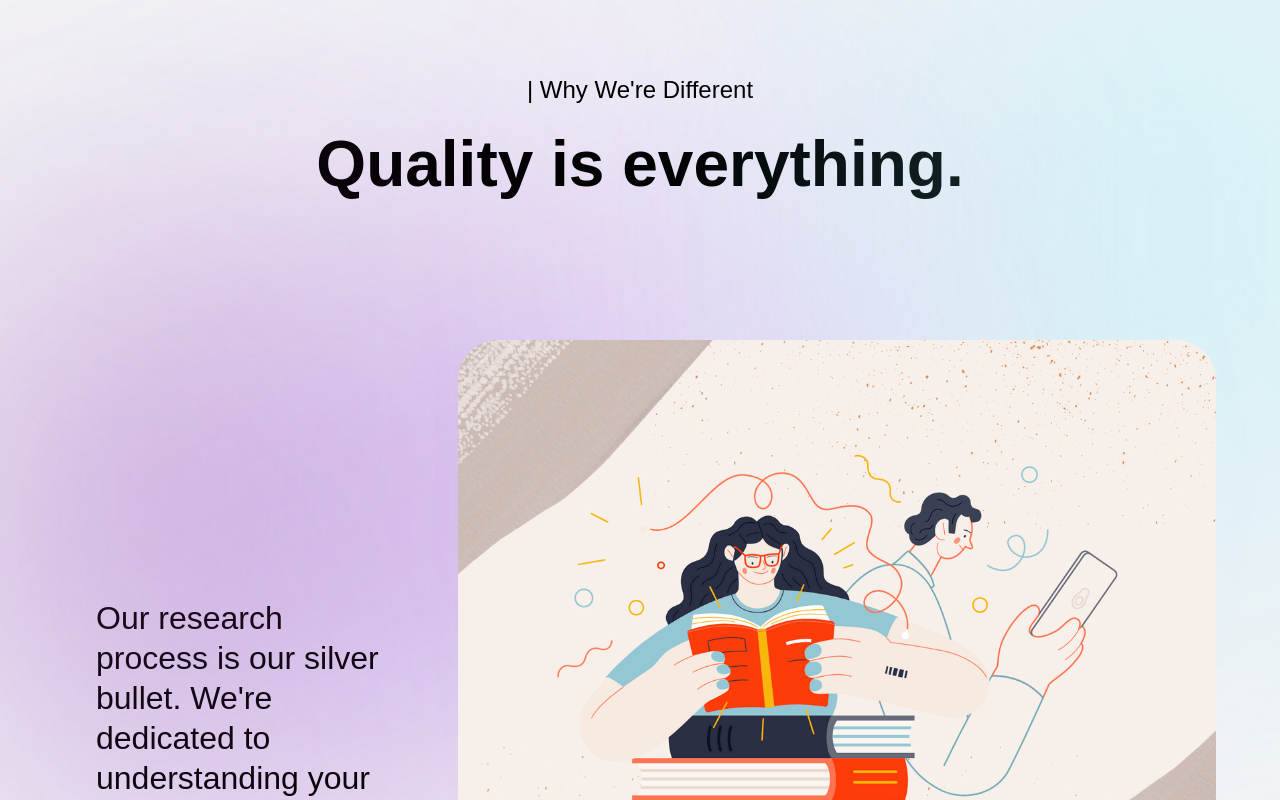
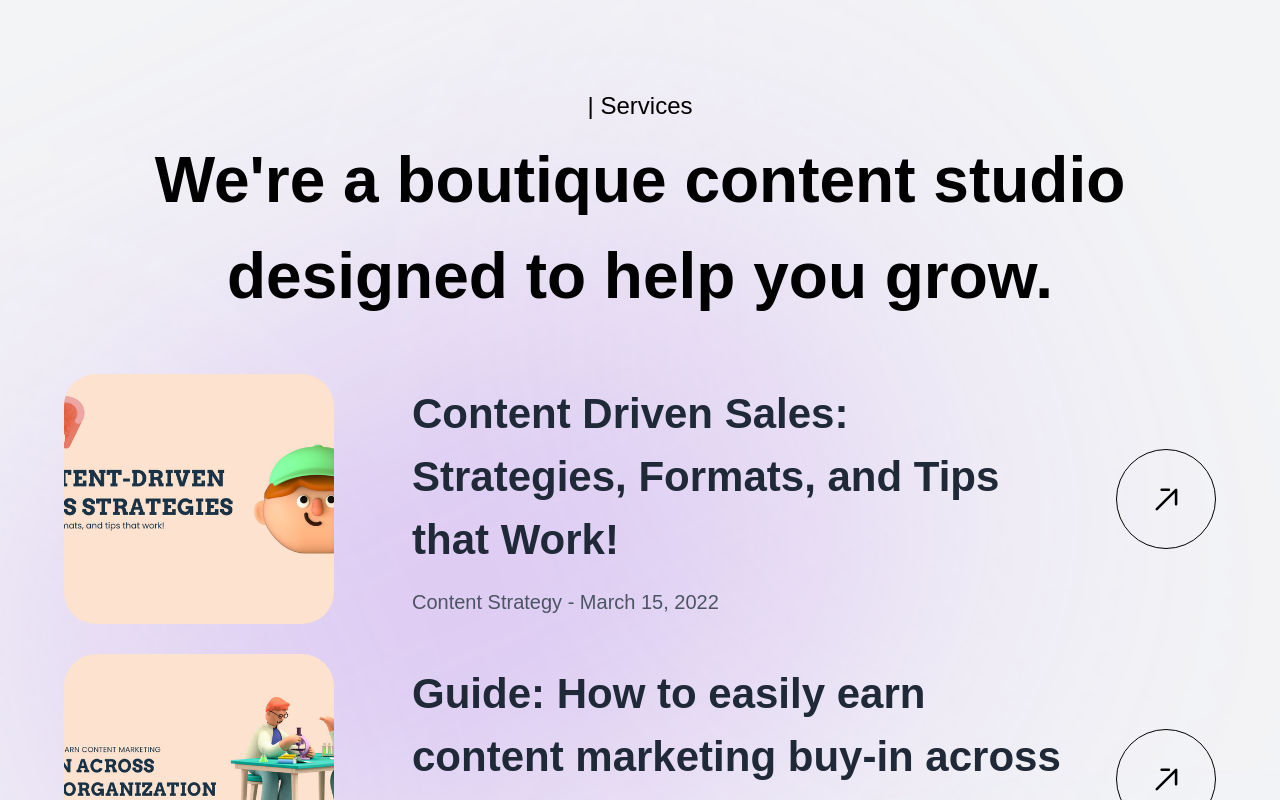
Before and after one commit to Tandid/YutaMedia_LandingPage, a Next.js app: page / in a window 1280 px wide. Shown: the part 940-1740 px from the top of the page. Built offline with nearby package versions, Linux system fonts and the light colour scheme; a web font is replaced by a local one.

Commit message:
Created Services Section

```diff
--- a/app/AppMain.tsx
+++ b/app/AppMain.tsx
@@ -8,27 +8,22 @@ import About from "../sections/About";
 import Roadmap from "../sections/Roadmap";
 import CaseStudies from "../sections/CaseStudies";
 import Main from "../sections/Main";
+import Services from "../sections/Services";
 import Banner from "../sections/Banner";
 import Articles from "../sections/Articles";
 import World from "../sections/World";
 
 const AppMain: React.FC = (): React.ReactElement => {
-  const exploreRef = useRef<HTMLDivElement | null>(null);
-
-  const onStampClicked = (): void => {
-    exploreRef.current &&
-      exploreRef.current.scrollIntoView({ behavior: "smooth" });
-  };
-
   return (
     <div className="bg-gray-100 overflow-hidden">
       <Navbar />
       {/* <Banner onStampClicked={onStampClicked} /> */}
       <Main />
       <div className="relative">
+        <Services />
         <About />
         <div className="gradient-03 z-0" />
-        <div ref={exploreRef}>
+        <div>
           <Roadmap />
         </div>
       </div>
@@ -36,11 +31,11 @@ const AppMain: React.FC = (): React.ReactElement => {
         <CaseStudies />
         <div className="gradient-03 z-0" />
       </div>
-      {/* <World />  */}
       <div className="relative">
         <Articles />
         <div className="gradient-04 z-0" />
       </div>
+      {/* <World /> */}
       <Footer />
     </div>
   );
--- /dev/null
+++ b/components/ServiceCard.tsx
@@ -0,0 +1,55 @@
+import { motion } from "framer-motion";
+import Image from "next/image";
+import { fadeIn } from "../utils/motion";
+
+interface ServiceCardProps {
+  index: number;
+  title: string;
+  subtitle: string;
+  imgUrl: string;
+}
+
+const ServiceCard: React.FC<ServiceCardProps> = (
+  props: ServiceCardProps
+): React.ReactElement => {
+  const { index, title, subtitle, imgUrl } = props;
+  return (
+    <motion.div
+      variants={fadeIn("up", "spring", index * 0.5, 1)}
+      whileHover={{
+        scale: 1.03,
+      }}
+      className="flex md:flex-row flex-col gap-4"
+    >
+      <Image
+        src={imgUrl}
+        width="0"
+        height="0"
+        alt="article"
+        className="md:w-[270px] w-full h-[250px] rounded-[32px] object-cover"
+        unoptimized
+      />
+      <div className="w-full flex justify-between items-center">
+        <div className="flex-1 md:ml-[62px] flex flex-col max-w-[650px]">
+          <h4 className="font-bold lg:text-[42px] text-[26px] text-gray-800">
+            {title}
+          </h4>
+          <p className="mt-[16px] font-normal lg:text-[20px] text-[14px] text-gray-600">
+            {subtitle}
+          </p>
+        </div>
+        <div className="lg:flex hidden items-center justify-center w-[100px] h-[100px] rounded-full bg-transparent border-[1px] border-black cursor-pointer">
+          <Image
+            src="/Arrow.svg"
+            width="0"
+            height="0"
+            alt="arrow"
+            className="w-[50%] h-[50%] object-contain"
+          />
+        </div>
+      </div>
+    </motion.div>
+  );
+};
+
+export default ServiceCard;
--- a/data/data.interface.ts
+++ b/data/data.interface.ts
@@ -17,6 +17,12 @@ export interface Article {
   subtitle: string;
 }
 
+export interface Service {
+  imgUrl: string;
+  title: string;
+  subtitle: string;
+}
+
 export interface Social {
   name: string;
   url: string;
--- a/data/data.ts
+++ b/data/data.ts
@@ -1,4 +1,4 @@
-import { Company, Roadmap, Article, Social } from "./data.interface";
+import { Company, Roadmap, Article, Social, Service } from "./data.interface";
 
 export const companies: Company[] = [
   {
@@ -89,6 +89,25 @@ export const articles: Article[] = [
   },
 ];
 
+export const services: Service[] = [
+  {
+    imgUrl: "/Article01.png",
+    title: "Content Driven Sales: Strategies, Formats, and Tips that Work!",
+    subtitle: "Content Strategy - March 15, 2022",
+  },
+  {
+    imgUrl: "/Article02.png",
+    title:
+      "Guide: How to easily earn content marketing buy-in across your organization",
+    subtitle: "Content Strategy - March 15, 2022",
+  },
+  {
+    imgUrl: "/Article03.png",
+    title: "How Yuta Media Creates Content That Matters",
+    subtitle: "Content Strategy - March 15, 2022",
+  },
+];
+
 export const socials: Social[] = [
   {
     name: "twitter",
--- a/sections/Main.tsx
+++ b/sections/Main.tsx
@@ -12,7 +12,7 @@ const Main: React.FC = (): React.ReactElement => (
       initial="hidden"
       whileInView="show"
       viewport={{ once: false, amount: 0.25 }}
-      className="2xl:max-w-[1280px] w-full mx-auto flex lg:flex-row flex-col gap-8"
+      className="2xl:max-w-[1280px] w-full mx-auto flex lg:flex-row flex-col"
     >
       <motion.div
         variants={fadeIn("right", "tween", 0.2, 1)}
--- /dev/null
+++ b/sections/Services.tsx
@@ -0,0 +1,38 @@
+import { motion } from "framer-motion";
+import { staggerContainer } from "../utils/motion";
+import ServiceCard from "../components/ServiceCard";
+import TypingText from "../components/TypingText";
+import { services } from "../data/data";
+import TitleText from "../components/TitleText";
+import { Service } from "../data/data.interface";
+
+const Services: React.FC = (): React.ReactElement => (
+  <section className="sm:p-16 xs:p-8 px-6 py-12 relative z-10">
+    <motion.div
+      variants={staggerContainer()}
+      initial="hidden"
+      whileInView="show"
+      viewport={{ once: false, amount: 0.25 }}
+      className="2xl:max-w-[1280px] w-full mx-auto flex flex-col"
+    >
+      <TypingText title="| Services" textStyles="text-center" />
+      <TitleText
+        title={<>We're a boutique content studio designed to help you grow.</>}
+        textStyles="text-center"
+      />
+      <div className="mt-[50px] flex flex-col gap-[30px]">
+        {services.map(
+          (service: Service, index: number): React.ReactElement => (
+            <ServiceCard
+              key={`Service-${index}`}
+              index={index + 1}
+              {...service}
+            />
+          )
+        )}
+      </div>
+    </motion.div>
+  </section>
+);
+
+export default Services;
```
